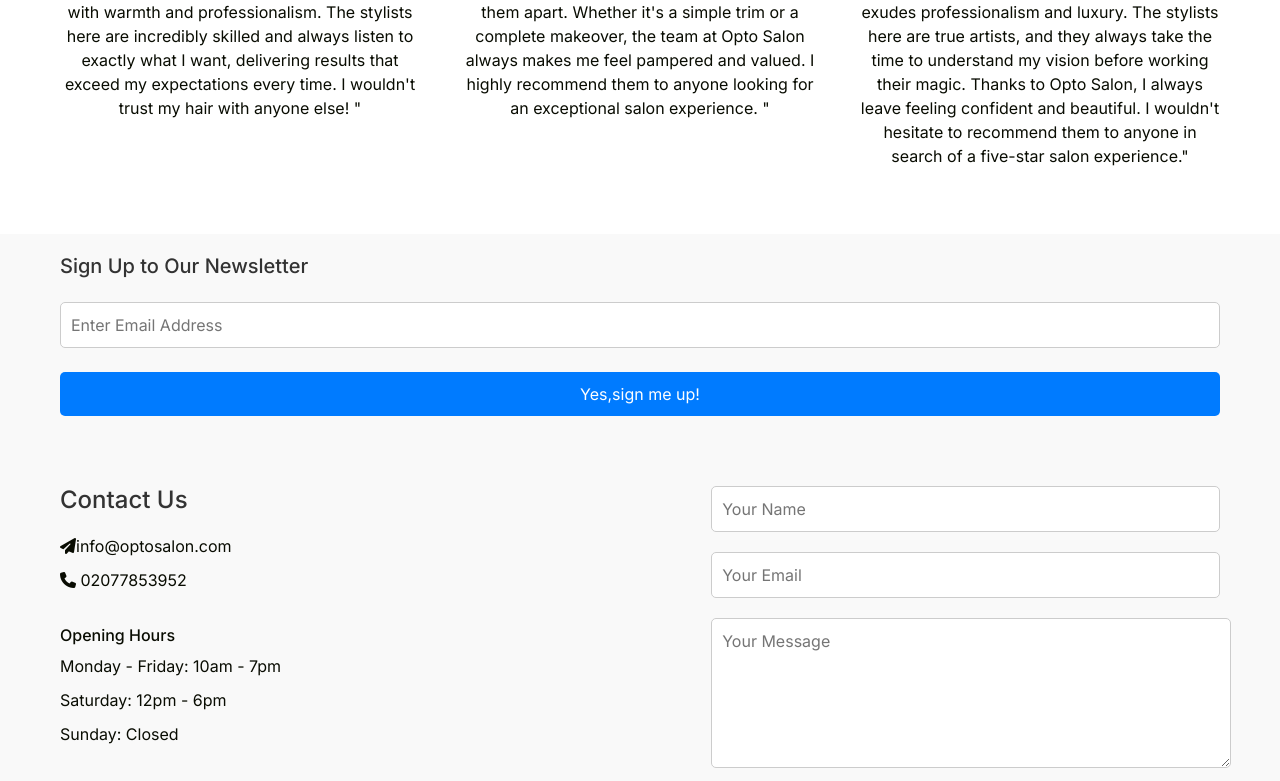
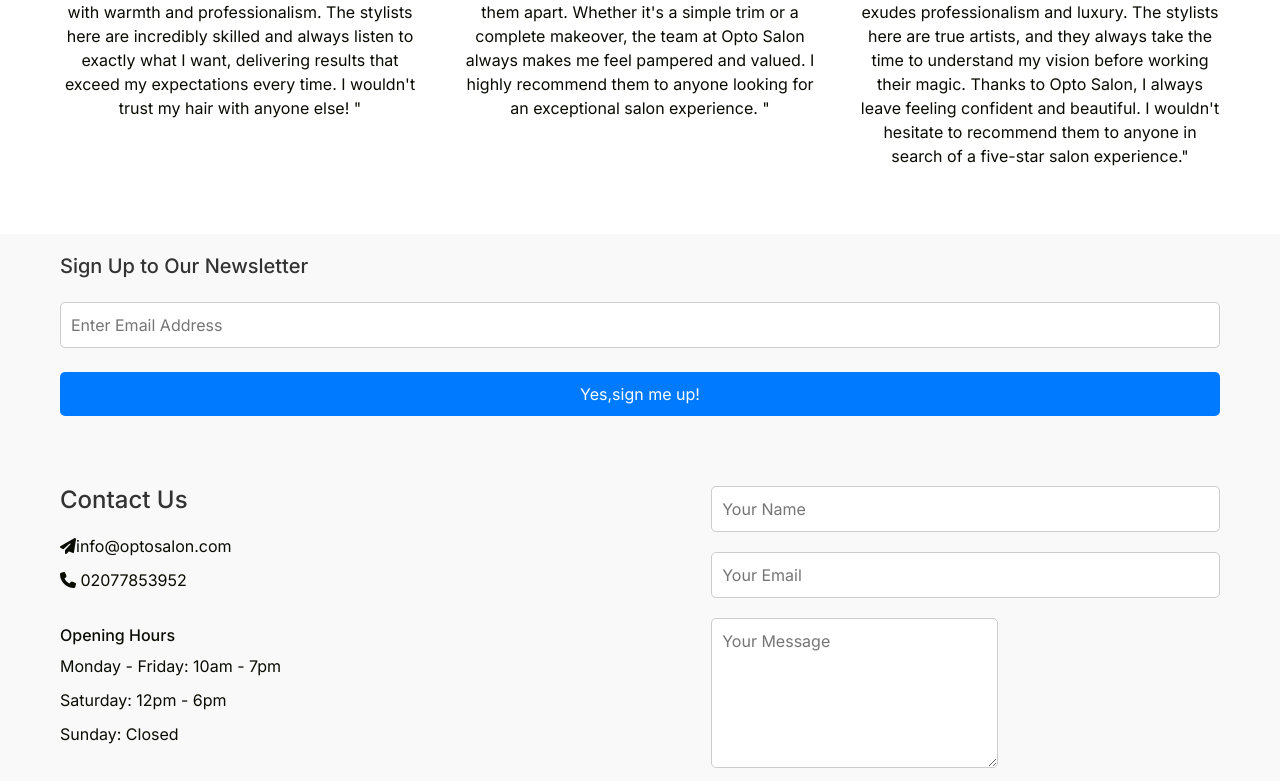
Before and after one commit to rennaa3/opto-lounge, a plain HTML site: page index.html in a window 1280 px wide. Shown: the part 1033-1814 px from the top of the page. Drawn offline with nearby package versions, Linux system fonts and the light colour scheme.

Commit message:
Update style.css - fix message container

```diff
--- a/assets/css/style.css
+++ b/assets/css/style.css
@@ -366,7 +366,7 @@ input[type="submit"] {
 
 .contact-right textarea {
     height: 150px;
-    width: 65vh;
+    width: 100%;
 }
 
 .form-container {
```
